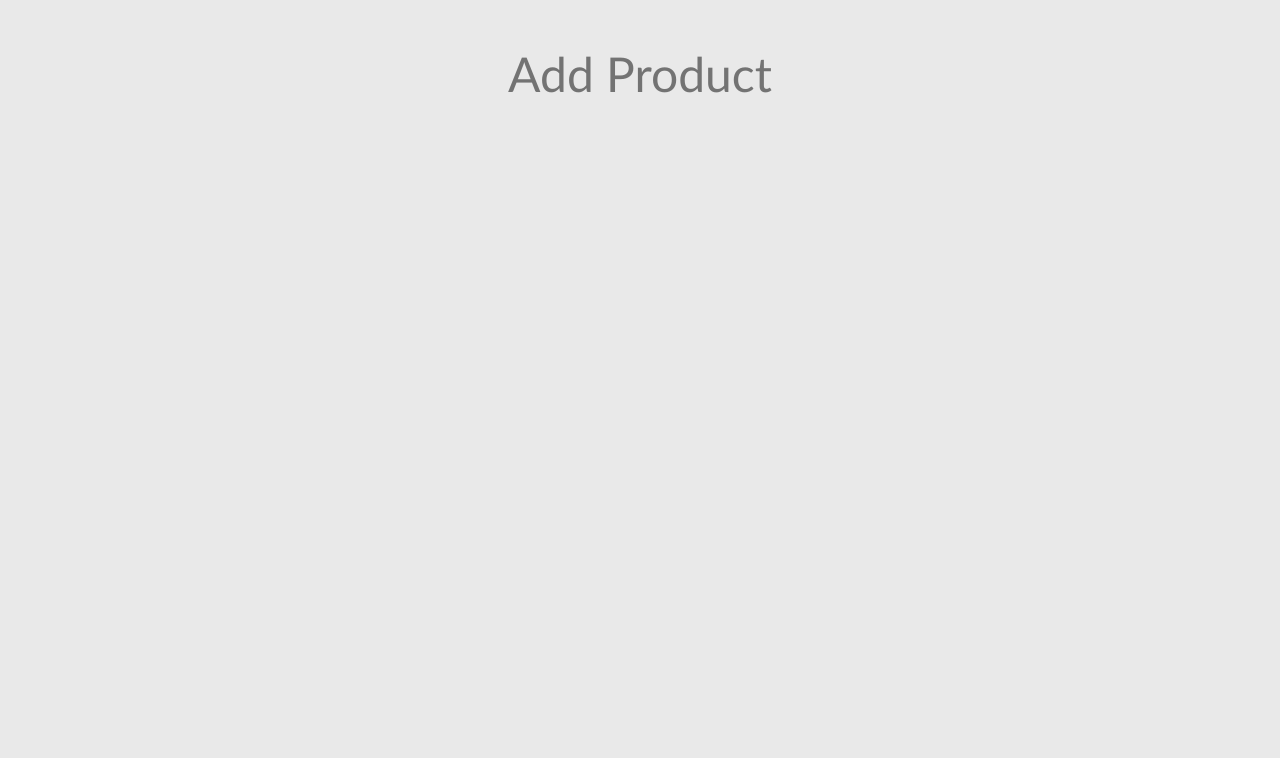
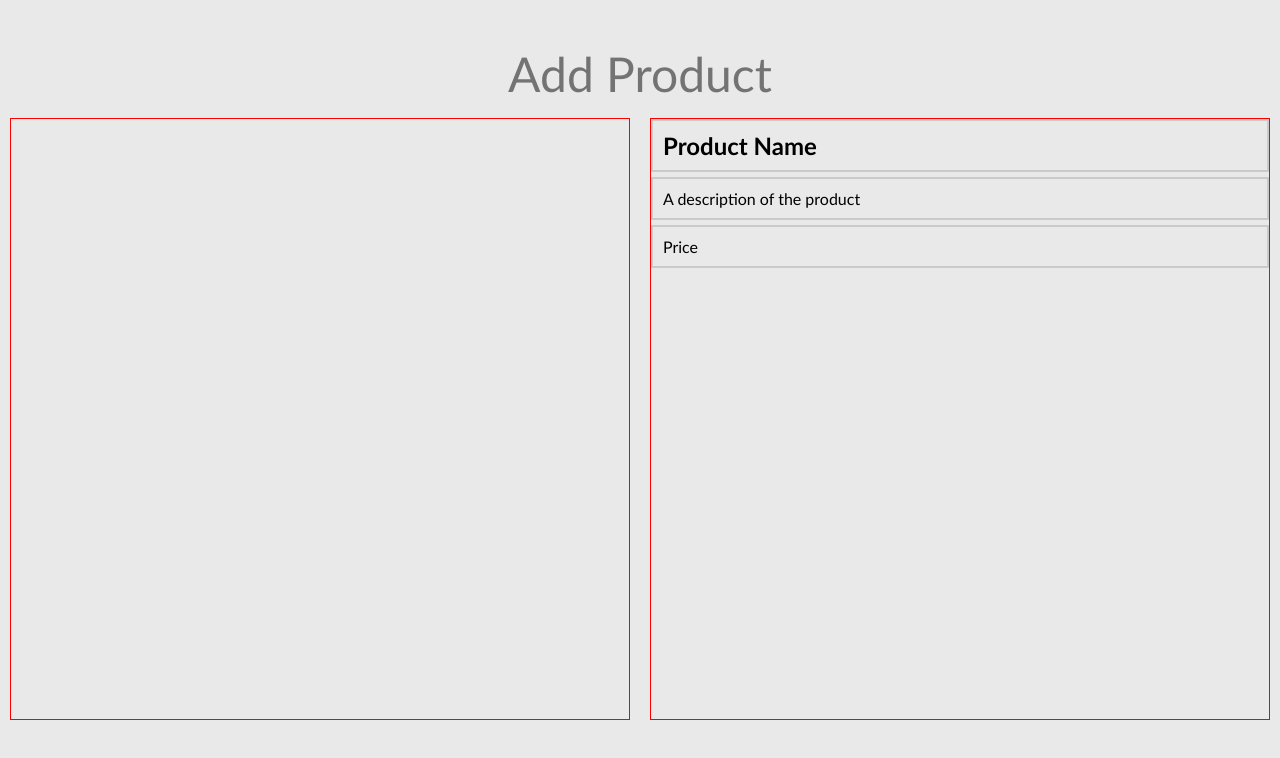
Before and after one commit to wpbautista/CS121MP2, a Vue app: page /seller-add-product in a window 1280 px wide. Shown: the top 758 px of the page. Built offline with nearby package versions, Linux system fonts and the light colour scheme.

Commit message:
added vuex, axios, and add product page

```diff
--- a/package.json
+++ b/package.json
@@ -8,9 +8,12 @@
     "lint": "vue-cli-service lint"
   },
   "dependencies": {
+    "axios": "^0.27.2",
     "core-js": "^3.8.3",
     "vue": "^3.2.13",
-    "vue-router": "^4.0.3"
+    "vue-axios": "^3.4.1",
+    "vue-router": "^4.0.3",
+    "vuex": "^4.0.2"
   },
   "devDependencies": {
     "@babel/core": "^7.12.16",
--- a/src/components/SL-AddProduct.vue
+++ b/src/components/SL-AddProduct.vue
@@ -3,11 +3,18 @@
     <h1 class="title">Add Product</h1>
     <section class="product-sec">
         <div class="img-upload-container">
-
             <input type="file" @change="addingprd" id="product-img" hidden/>
             <label for="product-img" class="product-img-overlay">Upload Image</label>
             <img alt="" class="product-img-display" />
         </div>
+        <div class="product-details">
+            <h1 class="product-name" contenteditable="true" data-placeholder="Product Name">Product Name</h1>
+            <p class="product-desc" contenteditable="true" data-placeholder="Product Description">A description of the product</p>
+            <p class="product-price" contenteditable="true" data-placeholder="Product Price">Price</p>
+        </div>
+    </section>
+    <section class="detailed-details">
+
     </section>
 </body>
 </template>
@@ -28,6 +35,9 @@ body{
     padding: 50px 0;
 }
 
+div{
+    border: 1px red solid;
+}
 .title{
     text-align: center;
     font-size: 3rem;
@@ -37,19 +47,24 @@ body{
     opacity: 0.5;
 }
 
+.product-sec{
+    display: flex;
+}
+
 .prodct-img-display{
     background: white;
     width: 100%;
 }
 
 .img-upload-container{
-    width: 60%;
+    width: 50%;
     position: relative;
     height: 600px;
+    flex: 1;
+    margin: 10px;
 }
 
 .product-img-overlay{
-    margin-left: 40px;
     position: absolute;
     top: 0;
     left: 0;
@@ -69,4 +84,23 @@ body{
 .product-img-overlay:hover{
     opacity: 100%;
 }
+
+.product-details{
+    width: 50%;
+    max-width: 50%;
+    flex: 1;
+    height: 600px;
+    margin: 10px;
+}
+
+*[contenteditable="true"]{
+    outline: none;
+    border: 2px solid #cacaca;
+    padding: 10px;
+    margin-bottom: 5px;
+}
+
+*[contenteditable="true"]:focus{
+    border: 2px solid #000000;
+}
 </style>
```
Also changed, not shown: 1 other file (tests, documents, lock files or other folders).
